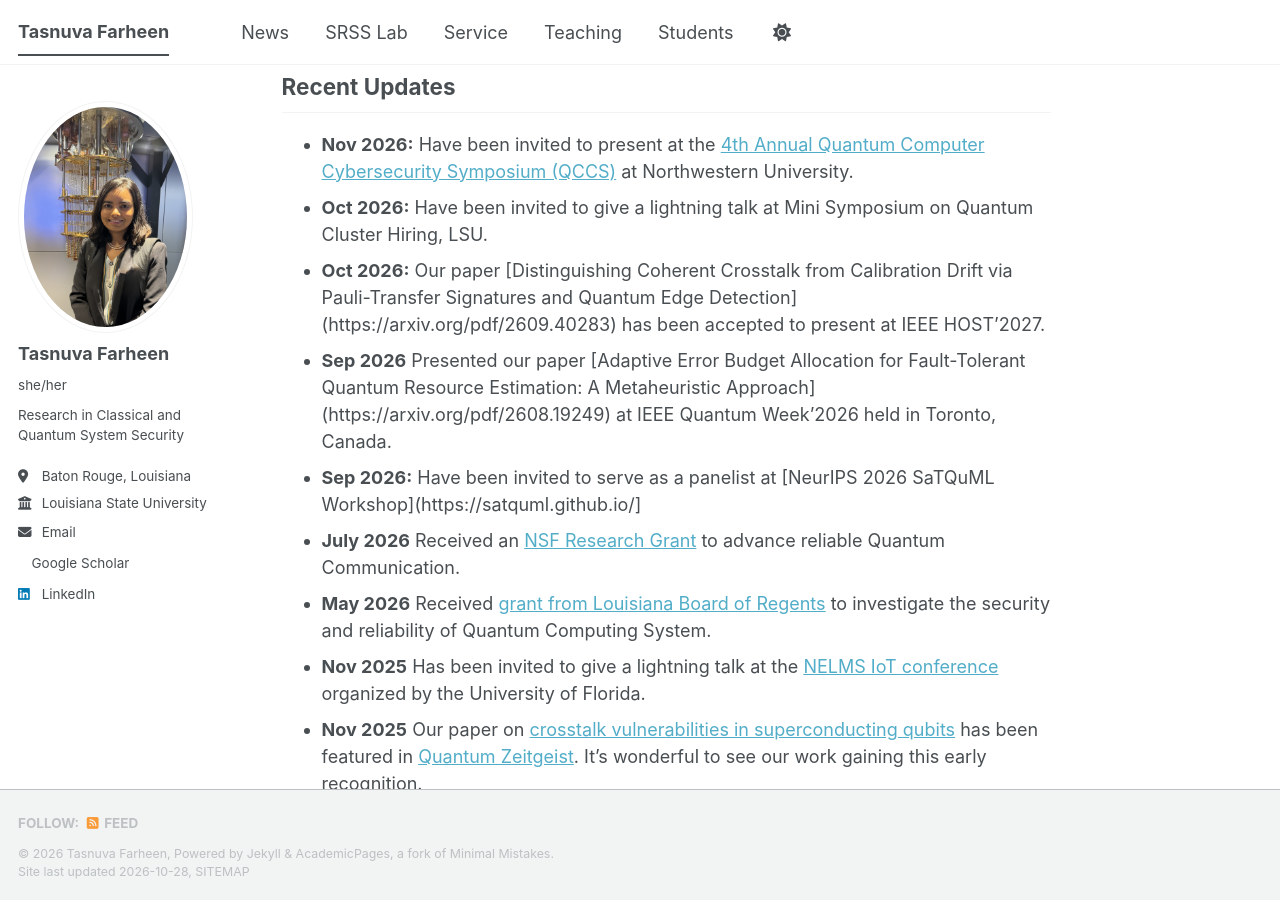
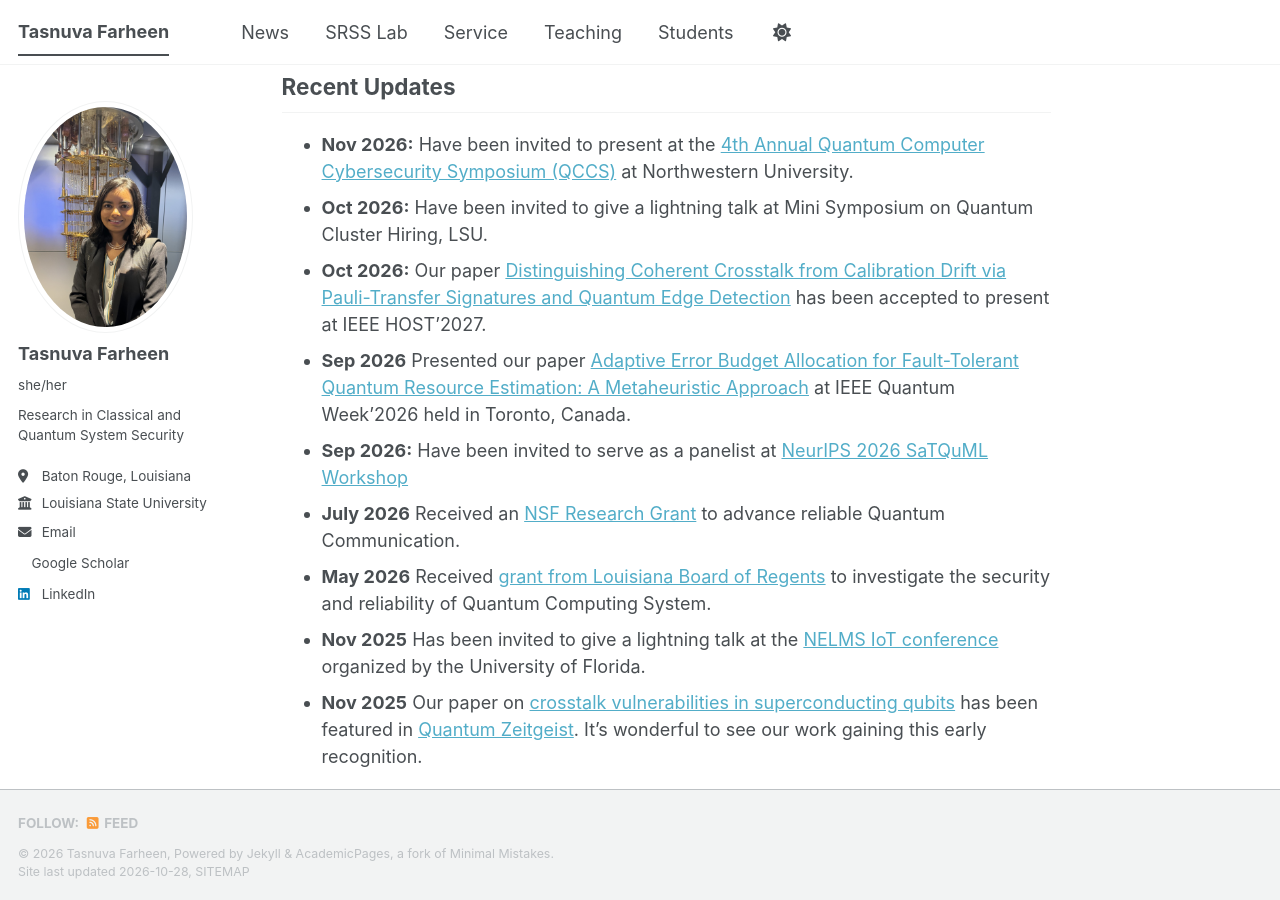
Before and after one commit to tasnuvafarheenanika/tasnuvafarheenanika.github.io, a Jekyll site: the page built from _pages/about.md, in a window 1280 px wide and 900 px high, scrolled down 703 px. Built offline with Jekyll 4.4.1, drawn with Linux system fonts in a browser that asks for light colours; a style sheet for code colours, icons or effects is not loaded.

Commit message:
Update about.md

```diff
--- a/_pages/about.md
+++ b/_pages/about.md
@@ -18,9 +18,9 @@ Hi, I am Tasnuva Farheen, an Assistant Professor and director of the [SRSS (Secu
 ## Recent Updates
 - **Nov 2026:** Have been invited to present at the [4th Annual Quantum Computer Cybersecurity Symposium (QCCS)](https://caslab.io/events/qccs/) at Northwestern University.
 - **Oct 2026:** Have been invited to give a lightning talk at Mini Symposium on Quantum Cluster Hiring, LSU.
-- **Oct 2026:** Our paper [Distinguishing Coherent Crosstalk from Calibration Drift via Pauli-Transfer Signatures and Quantum Edge Detection] (https://arxiv.org/pdf/2609.40283) has been accepted to present at IEEE HOST'2027.
-- **Sep 2026** Presented our paper [Adaptive Error Budget Allocation for Fault-Tolerant Quantum Resource Estimation: A Metaheuristic Approach] (https://arxiv.org/pdf/2608.19249) at IEEE Quantum Week'2026 held in Toronto, Canada.
-- **Sep 2026:** Have been invited to serve as a panelist at [NeurIPS 2026 SaTQuML Workshop](https://satquml.github.io/]
+- **Oct 2026:** Our paper [Distinguishing Coherent Crosstalk from Calibration Drift via Pauli-Transfer Signatures and Quantum Edge Detection](https://arxiv.org/pdf/2609.40283) has been accepted to present at IEEE HOST'2027.
+- **Sep 2026** Presented our paper [Adaptive Error Budget Allocation for Fault-Tolerant Quantum Resource Estimation: A Metaheuristic Approach](https://arxiv.org/pdf/2608.19249) at IEEE Quantum Week'2026 held in Toronto, Canada.
+- **Sep 2026:** Have been invited to serve as a panelist at [NeurIPS 2026 SaTQuML Workshop](https://satquml.github.io/)
 - **July 2026** Received an [NSF Research Grant](https://www.nsf.gov/awardsearch/show-award?AWD_ID=26081820) to advance reliable Quantum Communication.
 - **May 2026** Received [grant from Louisiana Board of Regents](https://www.lsu.edu/eng/news-stories/2026/08/lsu-cse-professors-receive-board-of-regents-award.php) to investigate the security and reliability of Quantum Computing System.
 - **Nov 2025** Has been invited to give a lightning talk at the [NELMS IoT conference](https://iot.institute.ufl.edu/iot-conference-2026/)  organized by the University of Florida.
```
